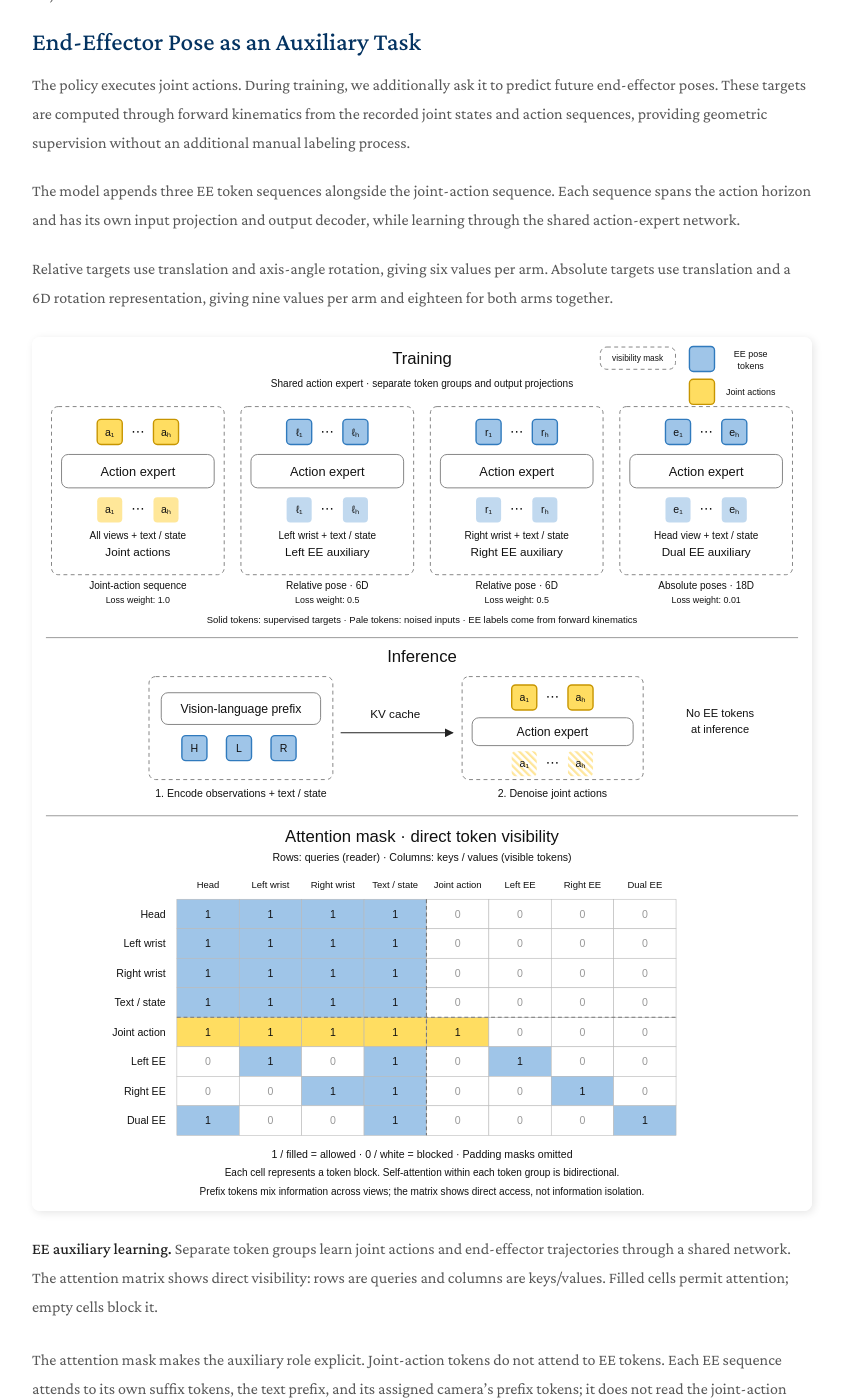
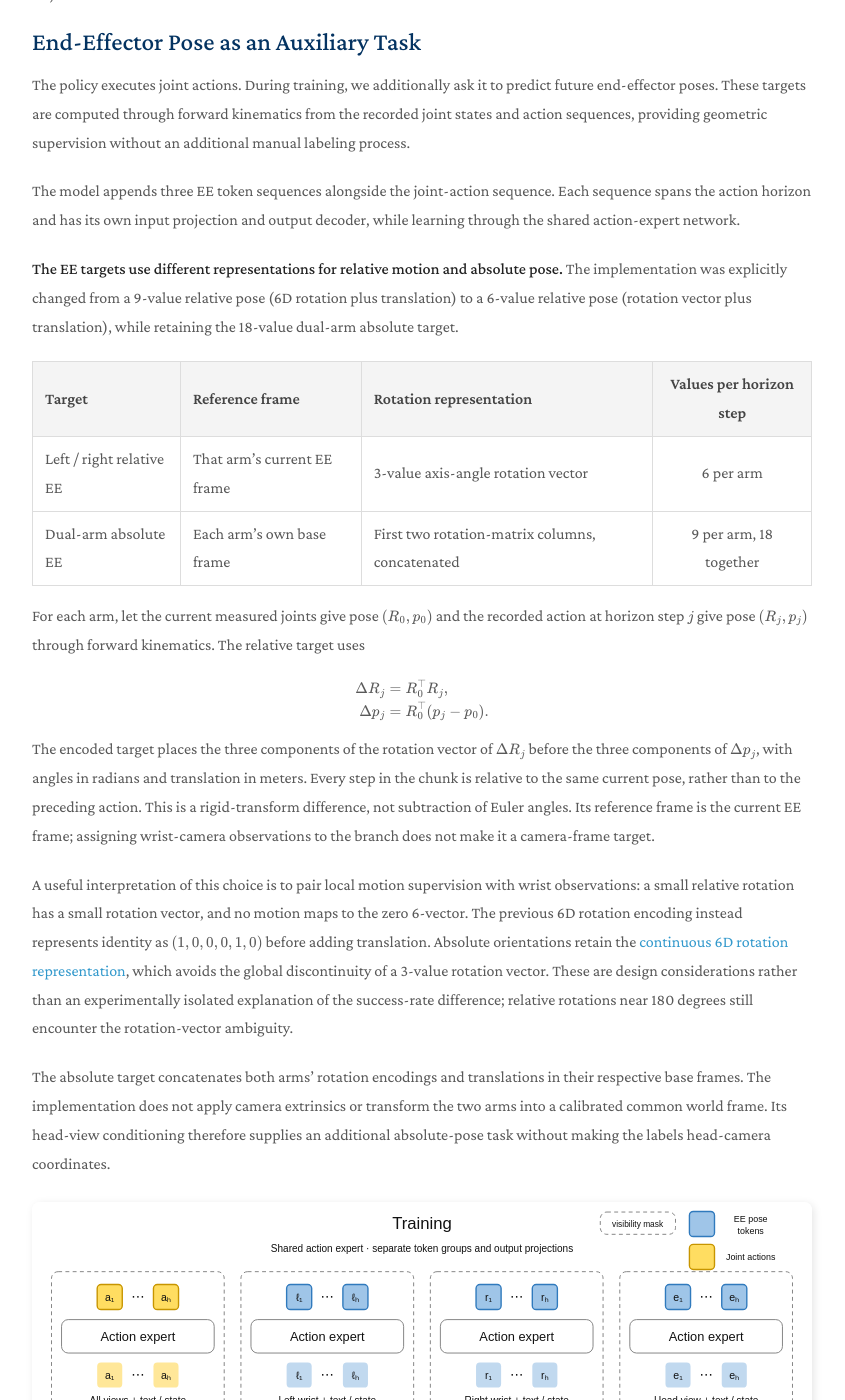
Before and after one commit to xiaojxkevin/xiaojxkevin.github.io, a Jekyll site: the page built from _projects/cloth-folding.md, in a window 1280 px wide and 1400 px high, scrolled down 3118 px. Shown: the whole window, without its empty margins (218-1063 px from the left). Built offline with Jekyll 4.4.1, drawn with Linux system fonts in a browser that asks for light colours; nearby versions of some CDN libraries; a style sheet for code colours, icons or effects is not loaded; some of the changed text lies outside the part shown.

Commit message:
update the cloth-folding project

```diff
--- a/_projects/cloth-folding.md
+++ b/_projects/cloth-folding.md
@@ -63,7 +64,27 @@ The policy executes joint actions. During training, we additionally ask it to pr
 
 The model appends three EE token sequences alongside the joint-action sequence. Each sequence spans the action horizon and has its own input projection and output decoder, while learning through the shared action-expert network.
 
-Relative targets use translation and axis-angle rotation, giving six values per arm. Absolute targets use translation and a 6D rotation representation, giving nine values per arm and eighteen for both arms together.
+**The EE targets use different representations for relative motion and absolute pose.** The implementation was explicitly changed from a 9-value relative pose (6D rotation plus translation) to a 6-value relative pose (rotation vector plus translation), while retaining the 18-value dual-arm absolute target.
+
+| Target | Reference frame | Rotation representation | Values per horizon step |
+| :-- | :-- | :-- | :--: |
+| Left / right relative EE | That arm's current EE frame | 3-value axis-angle rotation vector | 6 per arm |
+| Dual-arm absolute EE | Each arm's own base frame | First two rotation-matrix columns, concatenated | 9 per arm, 18 together |
+
+For each arm, let the current measured joints give pose $(R_0,p_0)$ and the recorded action at horizon step $j$ give pose $(R_j,p_j)$ through forward kinematics. The relative target uses
+
+$$
+\begin{aligned}
+\Delta R_j &= R_0^{\top}R_j, \\
+\Delta p_j &= R_0^{\top}(p_j-p_0).
+\end{aligned}
+$$
+
+The encoded target places the three components of the rotation vector of $\Delta R_j$ before the three components of $\Delta p_j$, with angles in radians and translation in meters. Every step in the chunk is relative to the same current pose, rather than to the preceding action. This is a rigid-transform difference, not subtraction of Euler angles. Its reference frame is the current EE frame; assigning wrist-camera observations to the branch does not make it a camera-frame target.
+
+A useful interpretation of this choice is to pair local motion supervision with wrist observations: a small relative rotation has a small rotation vector, and no motion maps to the zero 6-vector. The previous 6D rotation encoding instead represents identity as $(1,0,0,0,1,0)$ before adding translation. Absolute orientations retain the [continuous 6D rotation representation](https://openaccess.thecvf.com/content_CVPR_2019/html/Zhou_On_the_Continuity_of_Rotation_Representations_in_Neural_Networks_CVPR_2019_paper.html), which avoids the global discontinuity of a 3-value rotation vector. These are design considerations rather than an experimentally isolated explanation of the success-rate difference; relative rotations near 180 degrees still encounter the rotation-vector ambiguity.
+
+The absolute target concatenates both arms' rotation encodings and translations in their respective base frames. The implementation does not apply camera extrinsics or transform the two arms into a calibrated common world frame. Its head-view conditioning therefore supplies an additional absolute-pose task without making the labels head-camera coordinates.
 
 <figure style="margin: 1.5em auto;">
   <img src="{{ '/assets/img/projects/cloth-folding/ee-architecture.svg' | relative_url }}" alt="Shared action expert with a joint-action branch and three view-conditioned end-effector auxiliary branches. Only joint actions are used for execution. An attention matrix shows which token groups can attend to each other." style="width: 100%;">
@@ -71,6 +92,20 @@ Relative targets use translation and axis-angle rotation, giving six values per
 </figure>
 
 The attention mask makes the auxiliary role explicit. Joint-action tokens do not attend to EE tokens. Each EE sequence attends to its own suffix tokens, the text prefix, and its assigned camera's prefix tokens; it does not read the joint-action sequence or the other EE sequences. Since prefix representations are processed by the shared network, this restriction should not be interpreted as complete isolation of visual information across cameras.
+
+**Positional encoding also accounts for the parallel prediction branches.** Although the joint-action and three EE sequences are concatenated, each reuses the same base horizon positions rather than continuing the position count across all four sequences. For a sample with $N$ valid prefix tokens and horizon index $j$, the rotary positional encoding (RoPE) coordinates are
+
+$$
+\begin{aligned}
+p_{\mathrm{joint},j} &= N + j, \\
+p_{b,j} &= N + j + \delta_{b,j},
+\quad j = 0,\ldots,H-1.
+\end{aligned}
+$$
+
+Here $b$ denotes the left-relative, right-relative, or dual-absolute EE branch. Each EE branch has its own learnable vector of $H$ scalar offsets, initialized to zero and shared across samples. Thus all branches initially align corresponding horizon steps, while training can adjust the EE branches' positional relationships to the prefix and within each trajectory. The offsets change the RoPE rotations of attention queries and keys; they are not feature vectors added to the projected token embeddings, nor encodings of physical XYZ coordinates. They are also distinct from the flow-matching noise-time conditioning.
+
+The joint-action branch has no learned position offset in this configuration. The EE offsets are optimized through the auxiliary flow-matching losses, without an additional positional loss. Inference retains the ordinary joint-action horizon positions and does not require the EE branches or their offsets.
 
 All branches use flow-matching objectives. The weighted training objective is
 
@@ -81,7 +116,7 @@ $$
 + 0.01\,\mathcal{L}_{\mathrm{absolute\ EE}}.
 $$
 
-These coefficients weight losses with different target dimensions and scales; they are implementation settings, not independently validated optimal values. At inference, the policy generates joint actions without requiring the auxiliary EE predictions. The intended benefit is to shape shared representations through additional supervision during training.
+The EE targets explicitly bypass dataset normalization, preserving translation in meters and the chosen rotation coordinates. Each flow loss is an MSE averaged over its output dimensions, rather than a geodesic rotation loss or a consistency loss between predicted joint actions and their forward-kinematic poses. Representation and units therefore affect the training metric alongside the branch weights. These coefficients are implementation settings, not independently validated optimal values. At inference, the policy generates joint actions without requiring the auxiliary EE predictions. The intended benefit is to shape shared representations through additional supervision during training.
 
 ### Observed Effect
 
```
Also changed, not shown: other parts of _projects/cloth-folding.md (+1 -2 lines).
